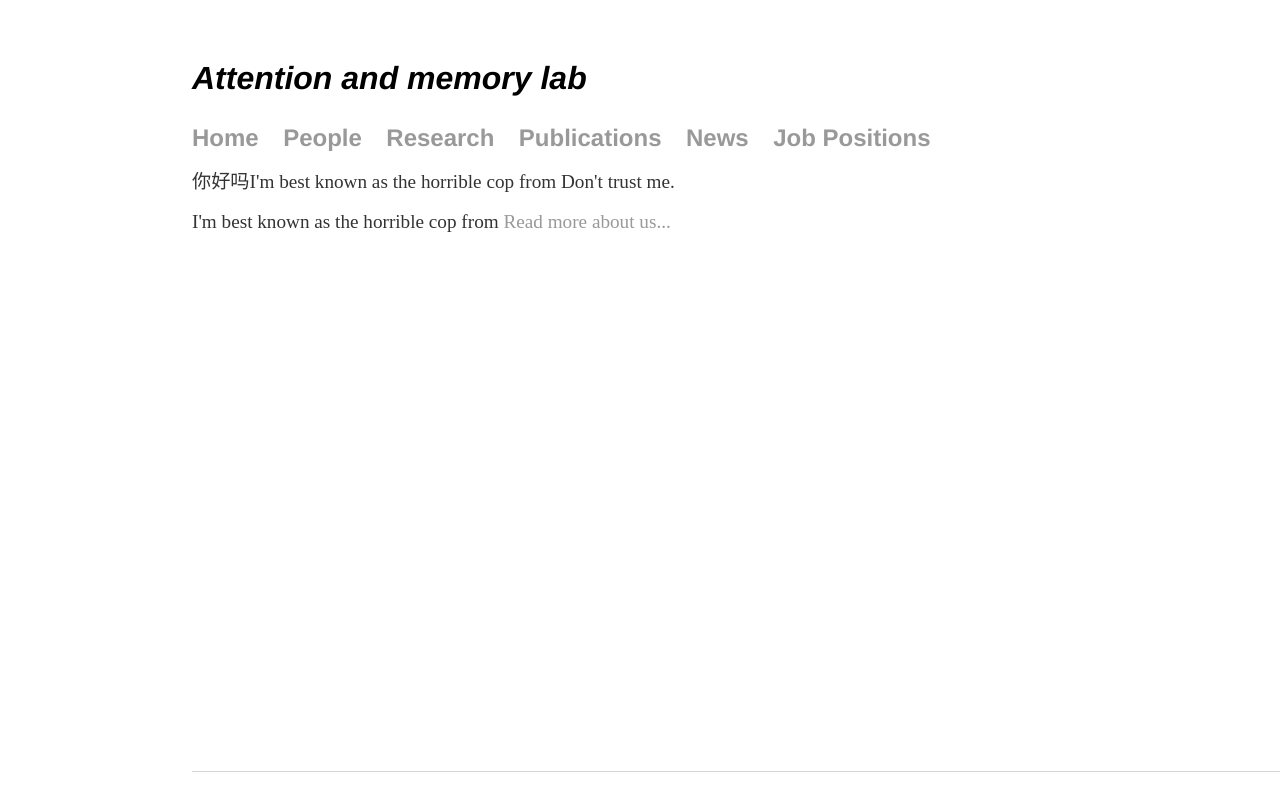
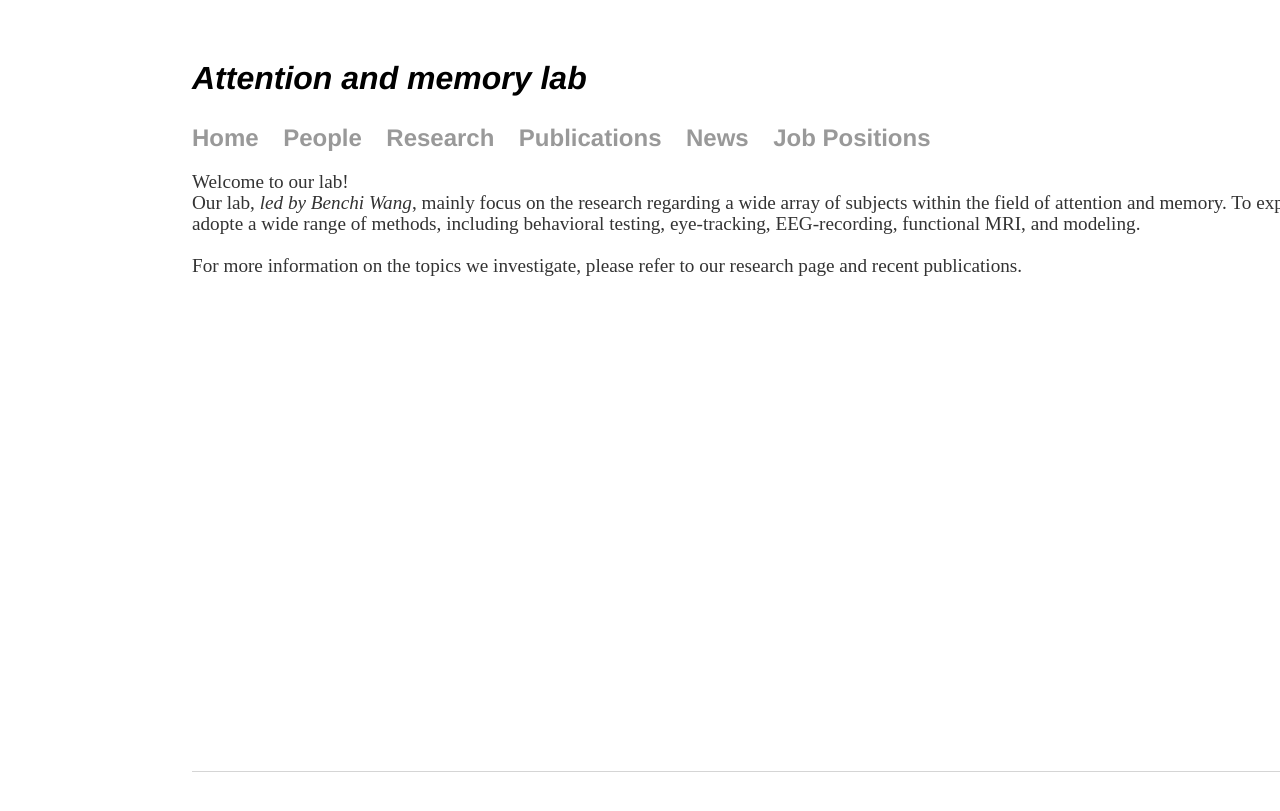
Before and after one commit to wangbenchi/wangbenchi.github.io, a Jekyll site: the page built from index.html, in a window 1280 px wide. Shown: the top 811 px of the page. Built offline with Jekyll 4.4.1, drawn with Linux system fonts in a browser that asks for light colours.

Commit message:
Update index.html

```diff
--- a/index.html
+++ b/index.html
@@ -4,8 +4,13 @@ title: Attention and memory lab
 ---
 
 <div class="blurb" style = "height:600px">
-	<p>你好吗I'm best known as the horrible cop from Don't trust me.</p>
-	<p>I'm best known as the horrible cop from  <a href="/about">Read more about us...</a></p>
+	<p>Welcome to our lab! <br>
+		Our lab, <i>led by Benchi Wang</i>, mainly focus on the research regarding a wide array of subjects
+		within the field of attention and memory. To explore those interesting research, we adopte a wide
+		range of methods, including behavioral testing, eye-tracking, EEG-recording, functional MRI, and modeling.<br>
+		<br>
+		For more information on the topics we investigate, please refer to our research page and recent publications.
+		</p>
 </div><!-- /.blurb -->
 
 <div class="footer" style = "clear:both;text-align:right;">
```
